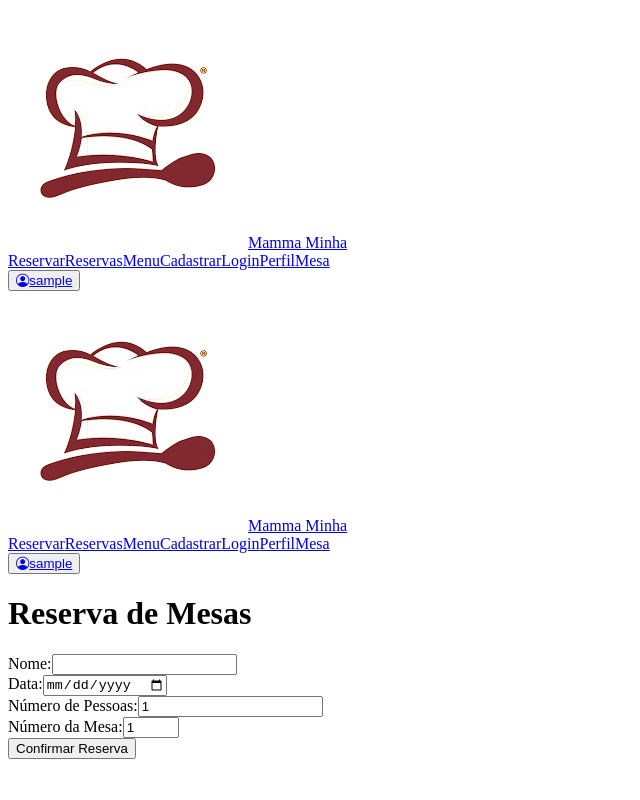
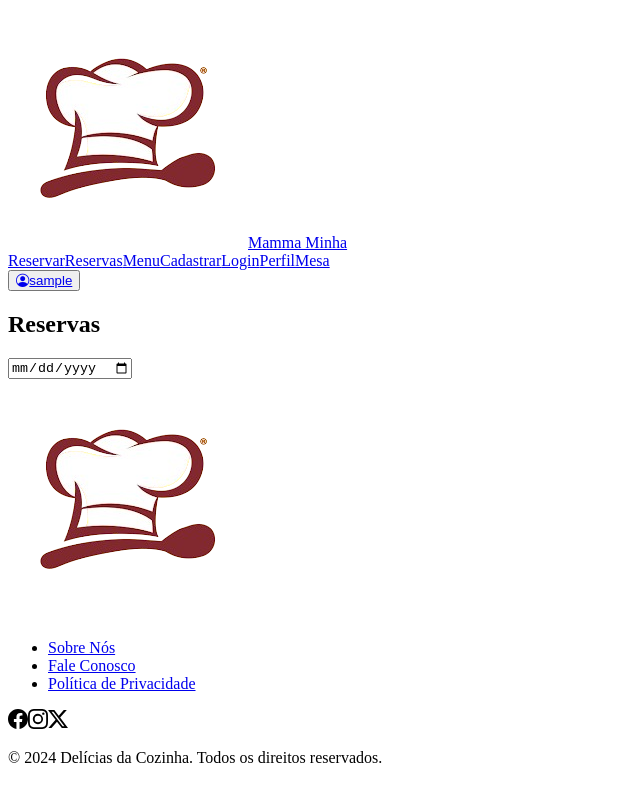
Before and after one commit to Victor14791012/PTAC-VictoreFelipe, a Next.js app: page /reservas in a window 1280 px wide. Shown: the top 800 px of the page, without its empty margins (0-640 px from the left). Built offline with nearby package versions, Linux system fonts and the light colour scheme; sample sign-in values are in the browser's storage.

Commit message:
Atualizar o page.tsx

```diff
--- a/src/app/reservas/page.tsx
+++ b/src/app/reservas/page.tsx
@@ -1,88 +1,61 @@
 "use client";
-import Link from "next/link";
-import { useState } from "react";
-import Header from "../componentes/Header";
+import { useState, useEffect } from "react";
+import { useRouter } from "next/navigation";
 
 const Reservas = () => {
-  const [nome, setNome] = useState("");
+  const [mesas, setMesas] = useState([]);
   const [data, setData] = useState("");
-  const [hora, setHora] = useState("");
-  const [pessoas, setPessoas] = useState(1);
-  const [mesa, setMesa] = useState(1);
+  const router = useRouter();
 
-  const handleSubmit = (e: React.FormEvent) => {
-    e.preventDefault();
-    alert(`Reserva feita para ${nome} em ${data} às ${hora} para ${pessoas} pessoas na mesa ${mesa}.`);
+  const fetchMesas = async () => {
+    const token = localStorage.getItem("token");
+    const response = await fetch(`API_URL/reservas?token=${token}&data=${data}`);
+    const data = await response.json();
+    setMesas(data.mesas);
   };
 
+  const handleReserva = async (mesaId: number) => {
+    const token = localStorage.getItem("token");
+    const response = await fetch("API_URL/reservas/novo", {
+      method: "POST",
+      headers: {
+        "Content-Type": "application/json",
+        Authorization: `Bearer ${token}`,
+      },
+      body: JSON.stringify({ token, mesa: mesaId, data }),
+    });
+
+    const result = await response.json();
+    alert(result.mensagem);
+  };
+
+  useEffect(() => {
+    if (data) fetchMesas();
+  }, [data]);
+
   return (
-    <>
-      <Header  />
-      <div className="w-[80%] md:w-[30%] mx-auto m-12 bg-gray-100 p-8 rounded-lg shadow-lg ">
-        <h1 className="text-3xl font-bold text-center text-gray-800 mb-6">Reserva de Mesas</h1>
-
-        <form onSubmit={handleSubmit} className="space-y-6">
-          <div>
-            <label htmlFor="nome" className="block text-left text-gray-700 font-semibold">Nome:</label>
-            <input
-              type="text"
-              id="nome"
-              value={nome}
-              onChange={(e) => setNome(e.target.value)}
-              className="w-full p-2 border border-gray-300 rounded mt-1"
-              required
-            />
-          </div>
-
-          <div>
-            <label htmlFor="data" className="block text-left text-gray-700 font-semibold">Data:</label>
+    <div className="w-full max-w-md mx-auto mt-12">
+      <h2 className="text-2xl font-bold text-center">Reservas</h2>
       <input
         type="date"
-              id="data"
         value={data}
         onChange={(e) => setData(e.target.value)}
-              className="w-full p-2 border border-gray-300 rounded mt-1"
-              required
+        className="w-full p-2 border rounded"
       />
+      <div className="mt-4">
+        {mesas.map((mesa) => (
+          <div key={mesa.id} className="flex justify-between items-center p-2 border mb-4">
+            <span>{mesa.codigo} - {mesa.n_lugares} lugares</span>
+            <button
+              onClick={() => handleReserva(mesa.id)}
+              className="bg-blue-500 text-white p-2 rounded"
+            >
+              Reservar
+            </button>
           </div>
-
-
-
-          <div>
-            <label htmlFor="pessoas" className="block text-left text-gray-700 font-semibold">Número de Pessoas:</label>
-            <input
-              type="number"
-              id="pessoas"
-              value={pessoas}
-              onChange={(e) => setPessoas(Number(e.target.value))}
-              className="w-full p-2 border border-gray-300 rounded mt-1"
-              min="1"
-              required
-            />
+        ))}
       </div>
-
-          <div>
-            <label htmlFor="mesa" className="block text-left text-gray-700 font-semibold">Número da Mesa:</label>
-            <input
-              type="number"
-              id="mesa"
-              value={mesa}
-              onChange={(e) => setMesa(Number(e.target.value))}
-              className="w-full p-2 border border-gray-300 rounded mt-1"
-              min="1"
-              max="20"
-              required
-            />
     </div>
-
-          <button type="submit" className="w-full bg-yellow-900 text-white py-2 rounded hover:bg-yellow-600">
-            Confirmar Reserva
-          </button>
-        </form>
-
-
-      </div>
-    </>
   );
 };
 
```
Lines whose indentation alone changed are shown as unchanged.
